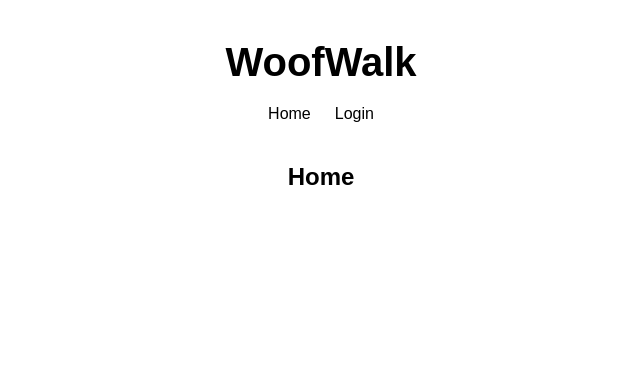
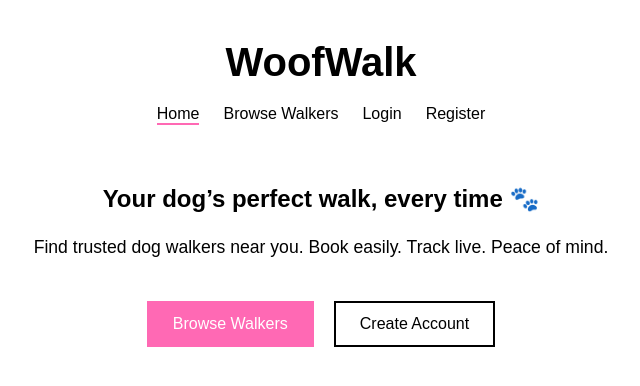
Before and after one commit to userAza/woofwalk-frontend, a Vue app: page / in a window 1280 px wide. Shown: the top 386 px of the page, without its empty margins (319-959 px from the left). Built offline with nearby package versions, Linux system fonts and the light colour scheme.

Commit message:
added pages and layout

```diff
--- a/src/App.vue
+++ b/src/App.vue
@@ -1,15 +1,15 @@
 <template>
   <div class="app">
-    <header class="navbar">
-      <h1 class="logo">WoofWalk</h1>
-      <nav>
-        <router-link to="/">Home</router-link>
-        <router-link to="/login">Login</router-link>
-      </nav>
-    </header>
+    <h1>WoofWalk</h1>
 
-    <main class="page">
-      <router-view />
-    </main>
+    <nav class="nav">
+      <router-link to="/">Home</router-link>
+      <router-link to="/walkers">Browse Walkers</router-link>
+      <router-link to="/login">Login</router-link>
+      <router-link to="/register">Register</router-link>
+    </nav>
+
+
+    <router-view />
   </div>
 </template>
--- a/src/pages/home.vue
+++ b/src/pages/home.vue
@@ -1,3 +1,20 @@
 <template>
-  <h2>Home</h2>
+  <section class="home">
+    <h2>Your dog’s perfect walk, every time 🐾</h2>
+
+    <p class="subtitle">
+      Find trusted dog walkers near you.
+      Book easily. Track live. Peace of mind.
+    </p>
+
+    <div class="actions">
+      <router-link to="/walkers" class="btn primary">
+        Browse Walkers
+      </router-link>
+
+      <router-link to="/register" class="btn">
+        Create Account
+      </router-link>
+    </div>
+  </section>
 </template>
--- a/src/router/index.js
+++ b/src/router/index.js
@@ -1,17 +1,20 @@
 import { createRouter, createWebHistory } from "vue-router";
 
-// TEMP pages (we create real ones later)
-const Home = { template: "<h2>Home</h2>" };
-const Login = { template: "<h2>Login</h2>" };
+import Home from "../pages/home.vue";
+import BrowseWalkers from "../pages/browseWalkers.vue";
+import Login from "../pages/login.vue";
+import Register from "../pages/register.vue";
 
 const routes = [
-  { path: "/", name: "home", component: Home },
-  { path: "/login", name: "login", component: Login },
+  { path: "/", component: Home },
+  { path: "/walkers", component: BrowseWalkers },
+  { path: "/login", component: Login },
+  { path: "/register", component: Register }
 ];
 
 const router = createRouter({
   history: createWebHistory(),
-  routes,
+  routes
 });
 
 export default router;
--- a/src/style.css
+++ b/src/style.css
@@ -27,18 +27,49 @@ body {
 }
 
 /* Navigation */
-nav {
-  margin-bottom: 40px;
+.nav {
+  display: flex;
+  justify-content: center;
+  gap: 24px;
+  margin: 20px 0;
 }
 
-/* Nav links */
-nav a {
+.nav a {
+  text-decoration: none;
   color: black;
-  text-decoration: none;
-  margin: 0 12px;
-  font-weight: normal;
+  font-weight: 500;
 }
 
-nav a:hover {
-  text-decoration: underline;
+.nav a.router-link-active {
+  border-bottom: 2px solid hotpink;
 }
+
+.home {
+  margin-top: 60px;
+}
+
+.subtitle {
+  margin: 20px 0 40px;
+  font-size: 1.1rem;
+  line-height: 1.6;
+}
+
+.actions {
+  display: flex;
+  justify-content: center;
+  gap: 20px;
+}
+
+.btn {
+  padding: 12px 24px;
+  border: 2px solid black;
+  text-decoration: none;
+  color: black;
+  font-weight: 500;
+}
+
+.btn.primary {
+  background: hotpink;
+  color: white;
+  border-color: hotpink;
+}
```
Also changed, not shown: src/main.js (+7 -5 lines).
